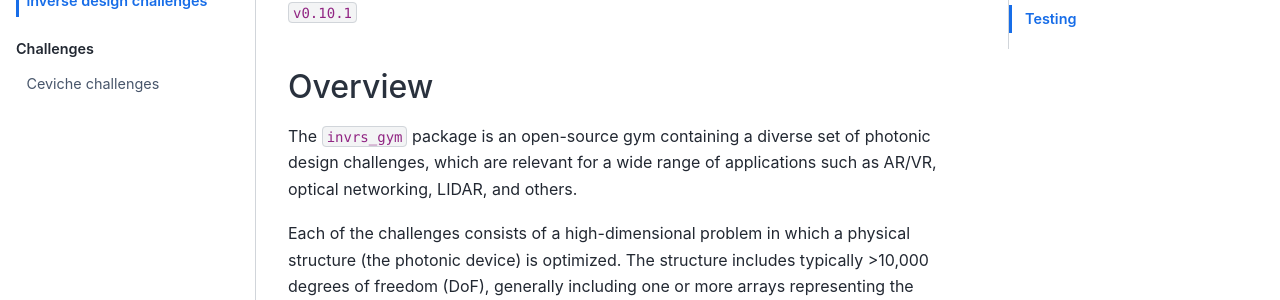
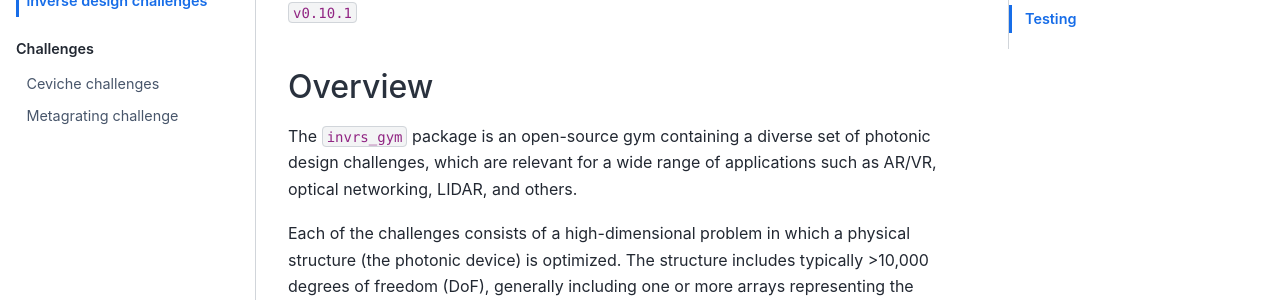
Before and after one commit to invrs-io/gym, a Jupyter Book: the page built from docs/readme.md, in a window 1280 px wide. Shown: the part 182-482 px from the top of the page. Built offline with Jupyter Book 1.0.4 settings and Sphinx 7.4.7 and the Sphinx Book theme 1.1.4, drawn with Linux system fonts in a browser that asks for light colours.

Commit message:
Add metagrating notebook

```diff
--- a/docs/_toc.yml
+++ b/docs/_toc.yml
@@ -7,3 +7,4 @@ parts:
   - caption: Challenges
     chapters:
     - file: notebooks/ceviche_challenge
+    - file: notebooks/metagrating_challenge
```
Also changed, not shown: docs/notebooks/ceviche_challenge.ipynb, docs/notebooks/metagrating_challenge.ipynb (added).
